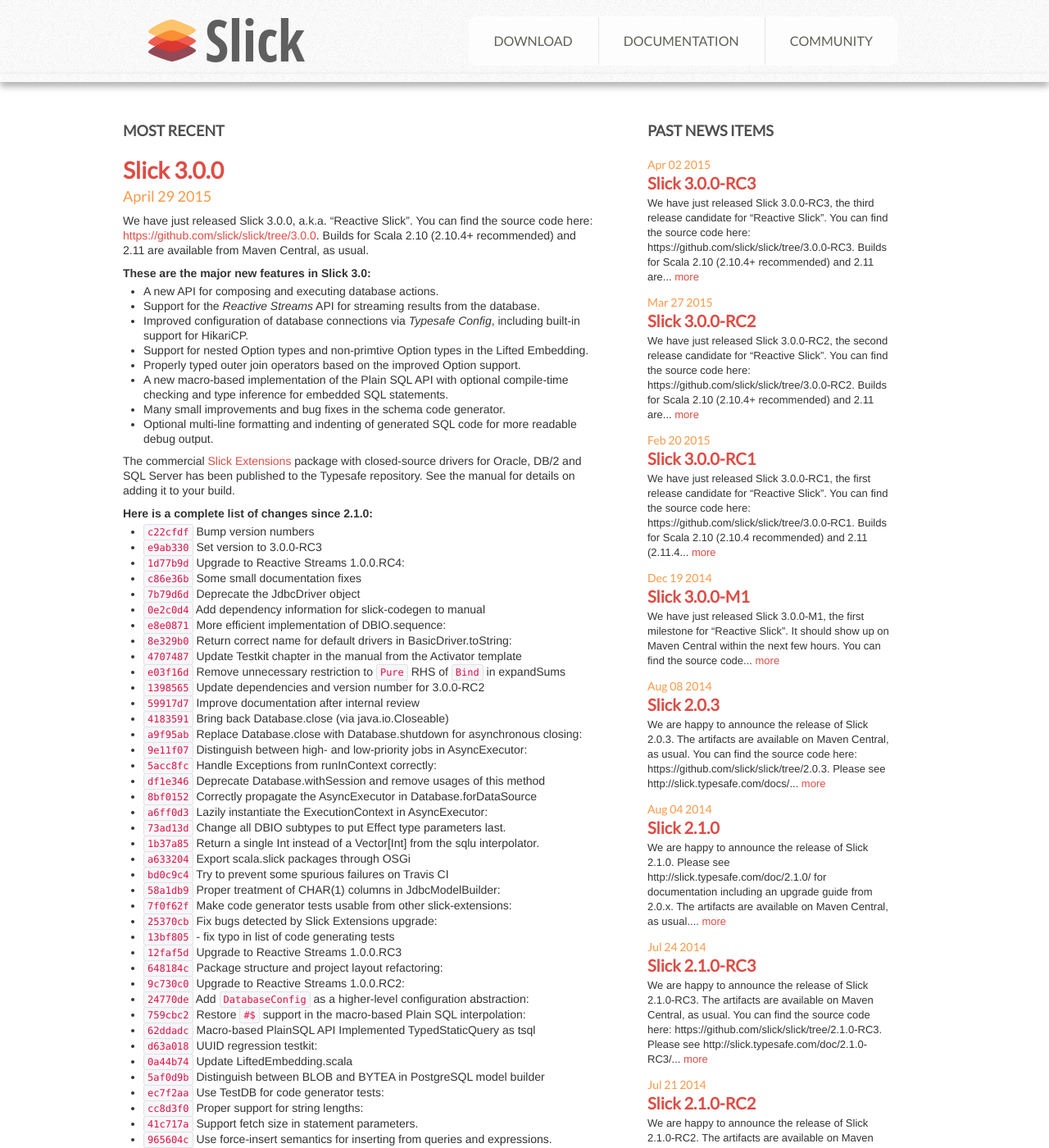
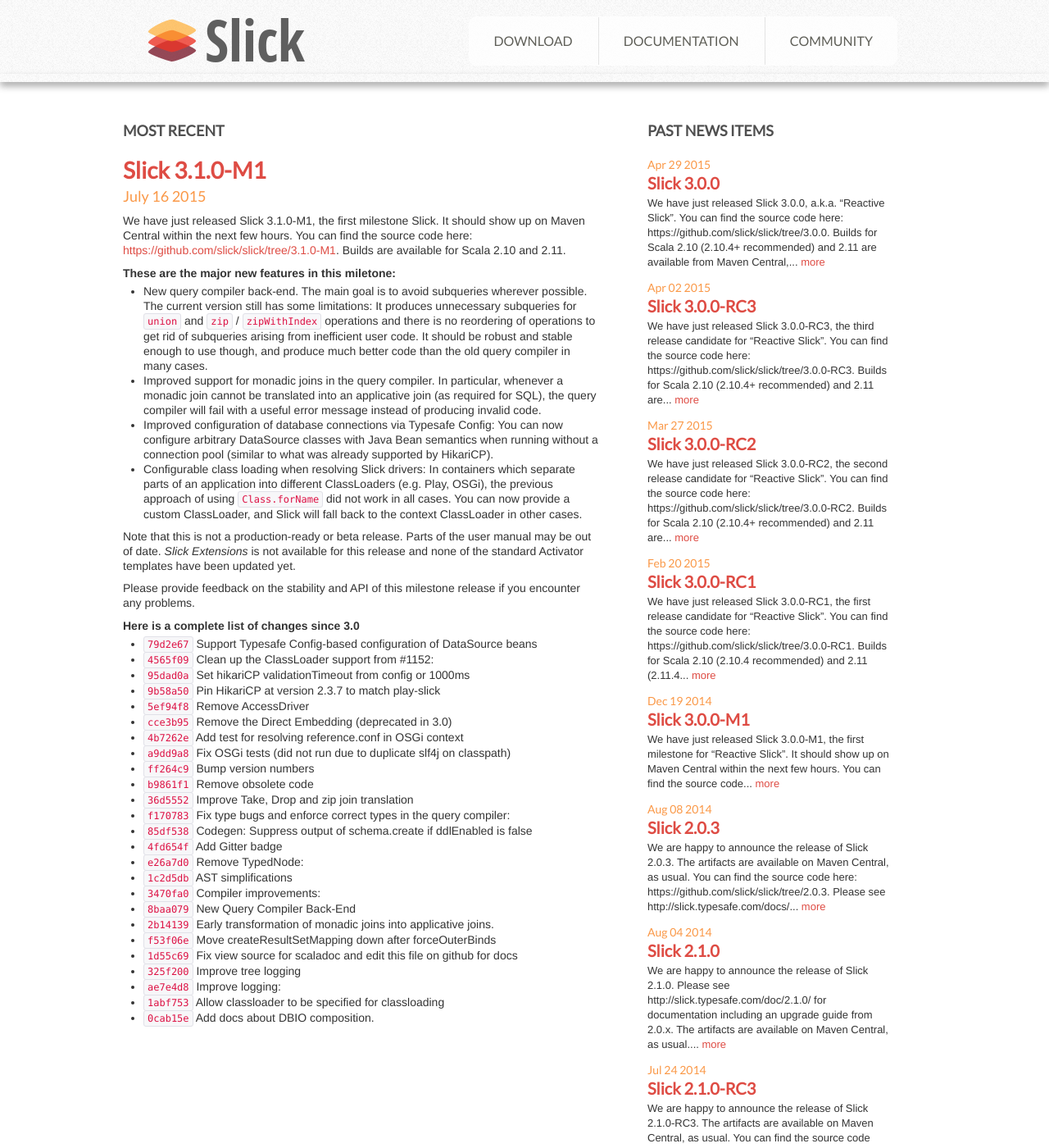
Before and after one commit to slick/slick.github.com, a Jekyll site: the page built from news/index.md, in a window 1280 px wide and 1400 px high. Shown: the whole window at 82% size. Built offline with Jekyll 4.4.1, drawn with Linux system fonts in a browser that asks for light colours; some of the changed text lies outside the part shown.

Commit message:
Release 3.1.0-M1

```diff
--- a/docs/index.md
+++ b/docs/index.md
@@ -13,11 +13,9 @@
 
 * [Slick 2.0.3 Documentation](/doc/2.0.3/)
 
-<!--
-#### Latest Release Candidate
+#### Latest Milestone Build
 
-* [Slick 3.0.0-RC3 Documentation](/doc/3.0.0-RC3/)
--->
+* [Slick 3.1.0-M1 Documentation](/doc/3.1.0-M1/)
 
 #### Older Releases
 
--- /dev/null
+++ b/news/_posts/2015-07-16-slick-3.1.0-M1-released.md
@@ -0,0 +1,62 @@
+---
+layout: news
+title: Slick 3.1.0-M1
+author: Stefan Zeiger
+---
+We have just released Slick 3.1.0-M1, the first milestone Slick. It
+should show up on Maven Central within the next few hours. You can find the
+source code here: <https://github.com/slick/slick/tree/3.1.0-M1>. Builds are
+available for Scala 2.10 and 2.11.
+
+##### These are the major new features in this miletone:
+
+* New query compiler back-end. The main goal is to avoid subqueries wherever possible.
+  The current version still has some limitations: It produces unnecessary subqueries for
+  ``union`` and ``zip`` / ``zipWithIndex`` operations and there is no reordering of
+  operations to get rid of subqueries arising from inefficient user code. It should be
+  robust and stable enough to use though, and produce much better code than the old query
+  compiler in many cases.
+* Improved support for monadic joins in the query compiler. In particular, whenever a
+  monadic join cannot be translated into an applicative join (as required for SQL), the
+  query compiler will fail with a useful error message instead of producing invalid code.
+* Improved configuration of database connections via Typesafe Config: You can now configure
+  arbitrary DataSource classes with Java Bean semantics when running without a connection
+  pool (similar to what was already supported by HikariCP).
+* Configurable class loading when resolving Slick drivers: In containers which separate
+  parts of an application into different ClassLoaders (e.g. Play, OSGi), the previous
+  approach of using ``Class.forName`` did not work in all cases. You can now provide a
+  custom ClassLoader, and Slick will fall back to the context ClassLoader in other cases.
+
+Note that this is not a production-ready or beta release. Parts of the user manual may be
+out of date. *Slick Extensions* is not available for this release and none of the standard
+Activator templates have been updated yet.
+
+Please provide feedback on the stability and API of this milestone release if you encounter any problems.
+
+##### Here is a complete list of changes since 3.0
+
+* [``79d2e67``](https://github.com/slick/slick/commit/79d2e67d6e02387f4205212fe9ff817c72880a74) Support Typesafe Config-based configuration of DataSource beans
+* [``4565f09``](https://github.com/slick/slick/commit/4565f09fef915b24d2155f5173d0f8053c3ac614) Clean up the ClassLoader support from #1152:
+* [``95dad0a``](https://github.com/slick/slick/commit/95dad0a2b1f3fee09b775958b11cb36be05adaa1) Set hikariCP validationTimeout from config or 1000ms
+* [``9b58a50``](https://github.com/slick/slick/commit/9b58a508caa1494f72e61689d84b8fe983a95317) Pin HikariCP at version 2.3.7 to match play-slick
+* [``5ef94f8``](https://github.com/slick/slick/commit/5ef94f87533ce1a21cf35d291ee8354b7775583f) Remove AccessDriver
+* [``cce3b95``](https://github.com/slick/slick/commit/cce3b951531cbc968272808120c832fc113adc4a) Remove the Direct Embedding (deprecated in 3.0)
+* [``4b7262e``](https://github.com/slick/slick/commit/4b7262e38ac45b9750e60580229bd800d71bb2ac) Add test for resolving reference.conf in OSGi context
+* [``a9dd9a8``](https://github.com/slick/slick/commit/a9dd9a83e29d8744d39ae926a1a9716b42fc29bb) Fix OSGi tests (did not run due to duplicate slf4j on classpath)
+* [``ff264c9``](https://github.com/slick/slick/commit/ff264c96139f348a03d55a1a750b0a5e111efa0f) Bump version numbers
+* [``b9861f1``](https://github.com/slick/slick/commit/b9861f1b27958edb3aa4b514f0b46db9fa4bb54b) Remove obsolete code
+* [``36d5552``](https://github.com/slick/slick/commit/36d5552a9992a1e1aeea73235c641eda87d8f44f) Improve Take, Drop and zip join translation
+* [``f170783``](https://github.com/slick/slick/commit/f170783d830c97479ada2de00b34dde9593f737b) Fix type bugs and enforce correct types in the query compiler:
+* [``85df538``](https://github.com/slick/slick/commit/85df538db0ab6d6ff4b5598026396d0de0ff74d2) Codegen: Suppress output of schema.create if ddlEnabled is false
+* [``4fd654f``](https://github.com/slick/slick/commit/4fd654f314e180528792d27fca55b8db61068afc) Add Gitter badge
+* [``e26a7d0``](https://github.com/slick/slick/commit/e26a7d052af71d817b938717b07222be307d018c) Remove TypedNode:
+* [``1c2d5db``](https://github.com/slick/slick/commit/1c2d5db000945f8a42b0c784f34eb8c78e3d2635) AST simplifications
+* [``3470fa0``](https://github.com/slick/slick/commit/3470fa0191a3915aba56b6cadda2b231630b7a1b) Compiler improvements:
+* [``8baa079``](https://github.com/slick/slick/commit/8baa07963a96cb7378426ed18d362bfadc37d5e7) New Query Compiler Back-End
+* [``2b14139``](https://github.com/slick/slick/commit/2b141390f3a4ff13e56e7403fc7a71251264ed55) Early transformation of monadic joins into applicative joins.
+* [``f53f06e``](https://github.com/slick/slick/commit/f53f06e6a39917f91f9ab2426ebc11ad4cbe53ae) Move createResultSetMapping down after forceOuterBinds
+* [``1d55c69``](https://github.com/slick/slick/commit/1d55c69d5b139472e3903a7d439e8320bb945480) Fix view source for scaladoc and edit this file on github for docs
+* [``325f200``](https://github.com/slick/slick/commit/325f20022630e352668bfca170cdb1ab0d47db57) Improve tree logging
+* [``ae7e4d8``](https://github.com/slick/slick/commit/ae7e4d8a6e49d6f9d534b980b399bb036b5c47fc) Improve logging:
+* [``1abf753``](https://github.com/slick/slick/commit/1abf7539d3efa97103c770d82fc725c134960f3c) Allow classloader to be specified for classloading
+* [``0cab15e``](https://github.com/slick/slick/commit/0cab15ed834b1aa3a58f63a6c68991120c1cf1a1) Add docs about DBIO composition.
```
